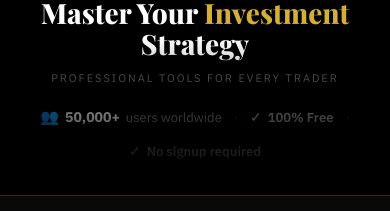
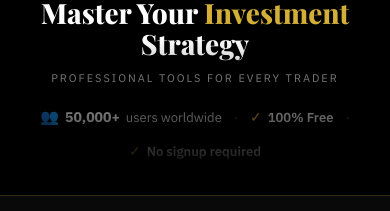
Before and after one commit to wldnjswldnjs00-ui/oracletrading-sample, a React (Vite) app in the folder oracle-trading-src/: page / in a window 390 px wide. Shown: the part 512-723 px from the top of the page. Built offline with nearby package versions, Linux system fonts and the light colour scheme.

Commit message:
Brighten stats badge text and subtitle in hero overlay
https://claude.ai/code/session_01S42r2wSAncoA9dYXzZfw3H

```diff
--- a/oracle-trading-src/src/components/CandleChart.tsx
+++ b/oracle-trading-src/src/components/CandleChart.tsx
@@ -243,7 +243,7 @@ export default function CandleChart() {
           Master Your <span style={{ color: '#D4AF37' }}>Investment</span> Strategy
         </h1>
         <p style={{
-          fontSize: 'clamp(11px, 1.5vw, 13px)', color: 'rgba(255,255,255,0.4)',
+          fontSize: 'clamp(11px, 1.5vw, 13px)', color: 'rgba(255,255,255,0.65)',
           letterSpacing: '2px', textTransform: 'uppercase', marginBottom: 20,
         }}>
           Professional tools for every trader
@@ -257,17 +257,17 @@ export default function CandleChart() {
           <div style={{ display: 'flex', alignItems: 'center', gap: 6 }}>
             <span style={{ color: '#D4AF37', fontSize: 15 }}>👥</span>
             <span className="notranslate" style={{ color: 'white', fontSize: 14, fontWeight: 700 }}>50,000+</span>
-            <span style={{ color: 'rgba(255,255,255,0.5)', fontSize: 13 }}>users worldwide</span>
+            <span style={{ color: 'rgba(255,255,255,0.85)', fontSize: 13 }}>users worldwide</span>
           </div>
-          <span style={{ color: 'rgba(255,255,255,0.2)', fontSize: 13 }}>·</span>
+          <span style={{ color: 'rgba(255,255,255,0.3)', fontSize: 13 }}>·</span>
           <div style={{ display: 'flex', alignItems: 'center', gap: 6 }}>
             <span style={{ color: '#D4AF37', fontSize: 14 }}>✓</span>
-            <span style={{ color: 'rgba(255,255,255,0.6)', fontSize: 13, fontWeight: 600 }}>100% Free</span>
+            <span style={{ color: 'rgba(255,255,255,0.9)', fontSize: 13, fontWeight: 600 }}>100% Free</span>
           </div>
-          <span style={{ color: 'rgba(255,255,255,0.2)', fontSize: 13 }}>·</span>
+          <span style={{ color: 'rgba(255,255,255,0.3)', fontSize: 13 }}>·</span>
           <div style={{ display: 'flex', alignItems: 'center', gap: 6 }}>
             <span style={{ color: '#D4AF37', fontSize: 14 }}>✓</span>
-            <span style={{ color: 'rgba(255,255,255,0.6)', fontSize: 13, fontWeight: 600 }}>No signup required</span>
+            <span style={{ color: 'rgba(255,255,255,0.9)', fontSize: 13, fontWeight: 600 }}>No signup required</span>
           </div>
         </div>
       </div>
```
Also changed, not shown: 1 other file (tests, documents, lock files or other folders).
